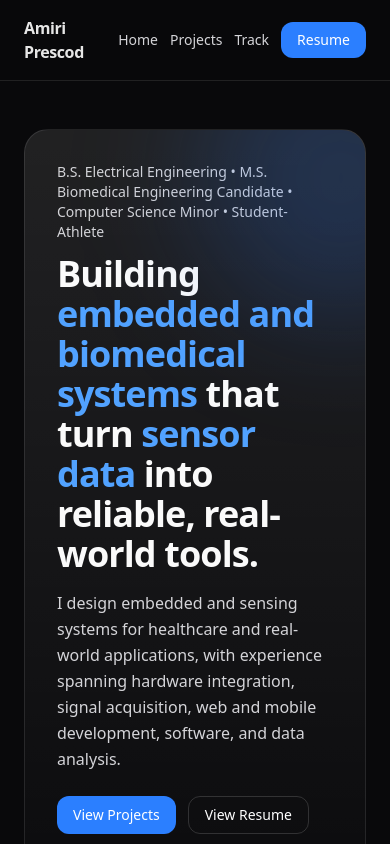
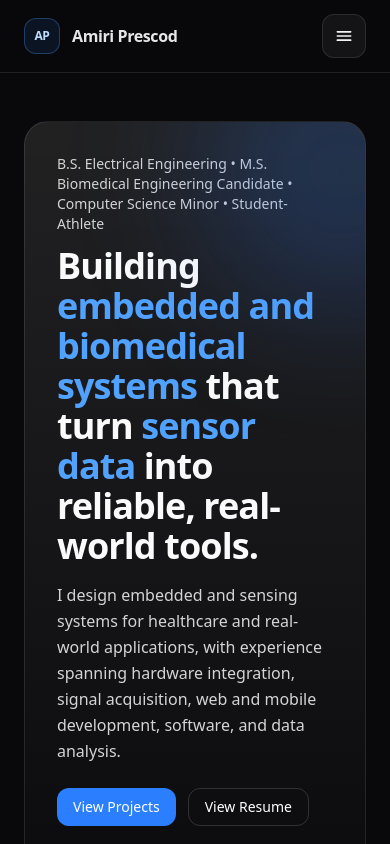
Before and after one commit to aprescod12/aprescod-portfolio-website, a Next.js app: page / in a window 390 px wide. Shown: the top 844 px of the page. Built offline with nearby package versions, Linux system fonts and the light colour scheme.

Commit message:
Add responsive active navigation

```diff
--- a/src/components/Navbar.tsx
+++ b/src/components/Navbar.tsx
@@ -1,51 +1,165 @@
-// components/Navbar.tsx
-// Purpose: Sticky navigation bar across all pages.
-// Includes: links to each page + a prominent Resume button for recruiters.
+"use client";
 
 import Link from "next/link";
+import { usePathname } from "next/navigation";
+import { useEffect, useState } from "react";
 
-const navLink = "text-sm text-zinc-300 hover:text-white transition-colors";
+const navigation = [
+  { href: "/", label: "Home" },
+  { href: "/projects", label: "Projects" },
+  { href: "/track", label: "Track" },
+];
+
+function isActiveRoute(pathname: string, href: string) {
+  if (href === "/") return pathname === "/";
+  return pathname === href || pathname.startsWith(`${href}/`);
+}
+
+function navLinkClass(active: boolean, mobile = false) {
+  return [
+    "rounded-xl font-medium transition-colors focus-visible:outline-none focus-visible:ring-2 focus-visible:ring-blue-400",
+    mobile ? "block px-4 py-3 text-base" : "px-3 py-2 text-sm",
+    active
+      ? "bg-blue-500/15 text-blue-200"
+      : "text-zinc-300 hover:bg-white/5 hover:text-white",
+  ].join(" ");
+}
 
 export default function Navbar() {
+  const pathname = usePathname();
+  const [menuOpen, setMenuOpen] = useState(false);
+
+  useEffect(() => {
+    setMenuOpen(false);
+  }, [pathname]);
+
+  useEffect(() => {
+    if (!menuOpen) return;
+
+    const handleKeyDown = (event: KeyboardEvent) => {
+      if (event.key === "Escape") {
+        setMenuOpen(false);
+      }
+    };
+
+    window.addEventListener("keydown", handleKeyDown);
+    return () => window.removeEventListener("keydown", handleKeyDown);
+  }, [menuOpen]);
+
   return (
-    <header className="sticky top-0 z-50 border-b border-white/10 bg-zinc-950/70 backdrop-blur">
-      {/* Keeps navbar content aligned with the same width as the rest of the site */}
-      <div className="mx-auto flex max-w-6xl items-center justify-between px-6 py-4">
-        {/* Brand / Name - clicking returns to homepage */}
+    <header className="sticky top-0 z-50 border-b border-white/10 bg-zinc-950/85 backdrop-blur-xl">
+      <div className="mx-auto flex max-w-6xl items-center justify-between px-6 py-3.5">
         <Link
           href="/"
-          className="font-semibold tracking-tight text-white/90 hover:text-white transition-colors"
+          className="inline-flex items-center gap-3 rounded-lg font-semibold tracking-tight text-white/90 transition-colors hover:text-white focus-visible:outline-none focus-visible:ring-2 focus-visible:ring-blue-400"
+          aria-label="Amiri Prescod home"
         >
-          Amiri Prescod
+          <span
+            aria-hidden="true"
+            className="inline-flex h-9 w-9 items-center justify-center rounded-xl border border-blue-400/30 bg-blue-500/10 text-xs font-bold text-blue-200"
+          >
+            AP
+          </span>
+          <span>Amiri Prescod</span>
         </Link>
 
-        {/* Right side: page links + resume CTA */}
-        <nav className="flex items-center gap-3">
-          {/* Main pages */}
-          <Link className={navLink} href="/">
-            Home
-          </Link>
-          <Link className={navLink} href="/projects">
-            Projects
-          </Link>
-          <Link className={navLink} href="/track">
-            Track
-          </Link>
+        <nav className="hidden items-center gap-1 sm:flex" aria-label="Primary navigation">
+          {navigation.map((item) => {
+            const active = isActiveRoute(pathname, item.href);
 
-          {/* Small divider to separate the Resume button visually */}
-          <div className="mx-1 hidden sm:block h-4 w-px bg-white/10" />
+            return (
+              <Link
+                key={item.href}
+                href={item.href}
+                className={navLinkClass(active)}
+                aria-current={active ? "page" : undefined}
+              >
+                {item.label}
+              </Link>
+            );
+          })}
 
-          {/* Resume button: opens PDF in new tab (recruiter-friendly) */}
+          <div aria-hidden="true" className="mx-2 h-5 w-px bg-white/10" />
+
           <a
-            href="/APrescod_Resume copy.pdf" // File must exist in /public
-            target="_blank" // Opens in a new tab so they stay on your site
-            rel="noreferrer" // Security best practice with target=_blank
-            className="inline-flex items-center justify-center rounded-xl bg-blue-500 px-4 py-2 text-sm font-medium text-white hover:bg-blue-400 transition-colors"
+            href="/APrescod_Resume copy.pdf"
+            target="_blank"
+            rel="noreferrer"
+            className="inline-flex items-center justify-center rounded-xl bg-blue-500 px-4 py-2 text-sm font-medium text-white transition-colors hover:bg-blue-400 focus-visible:outline-none focus-visible:ring-2 focus-visible:ring-blue-300 focus-visible:ring-offset-2 focus-visible:ring-offset-zinc-950"
           >
             Resume
           </a>
         </nav>
+
+        <button
+          type="button"
+          onClick={() => setMenuOpen((open) => !open)}
+          aria-expanded={menuOpen}
+          aria-controls="mobile-navigation"
+          aria-label={menuOpen ? "Close navigation menu" : "Open navigation menu"}
+          className="inline-flex h-11 w-11 items-center justify-center rounded-xl border border-white/10 bg-white/5 text-zinc-100 transition-colors hover:bg-white/10 focus-visible:outline-none focus-visible:ring-2 focus-visible:ring-blue-400 sm:hidden"
+        >
+          {menuOpen ? (
+            <svg
+              aria-hidden="true"
+              viewBox="0 0 24 24"
+              className="h-5 w-5"
+              fill="none"
+              stroke="currentColor"
+              strokeWidth="2"
+              strokeLinecap="round"
+            >
+              <path d="M6 6l12 12M18 6L6 18" />
+            </svg>
+          ) : (
+            <svg
+              aria-hidden="true"
+              viewBox="0 0 24 24"
+              className="h-5 w-5"
+              fill="none"
+              stroke="currentColor"
+              strokeWidth="2"
+              strokeLinecap="round"
+            >
+              <path d="M4 7h16M4 12h16M4 17h16" />
+            </svg>
+          )}
+        </button>
       </div>
+
+      {menuOpen ? (
+        <div id="mobile-navigation" className="border-t border-white/10 bg-zinc-950/95 sm:hidden">
+          <nav className="mx-auto max-w-6xl px-6 py-4" aria-label="Mobile navigation">
+            <div className="grid gap-2">
+              {navigation.map((item) => {
+                const active = isActiveRoute(pathname, item.href);
+
+                return (
+                  <Link
+                    key={item.href}
+                    href={item.href}
+                    className={navLinkClass(active, true)}
+                    aria-current={active ? "page" : undefined}
+                    onClick={() => setMenuOpen(false)}
+                  >
+                    {item.label}
+                  </Link>
+                );
+              })}
+
+              <a
+                href="/APrescod_Resume copy.pdf"
+                target="_blank"
+                rel="noreferrer"
+                className="mt-2 inline-flex items-center justify-center rounded-xl bg-blue-500 px-4 py-3 text-base font-medium text-white transition-colors hover:bg-blue-400 focus-visible:outline-none focus-visible:ring-2 focus-visible:ring-blue-300"
+                onClick={() => setMenuOpen(false)}
+              >
+                View Resume ↗
+              </a>
+            </div>
+          </nav>
+        </div>
+      ) : null}
     </header>
   );
 }
```
